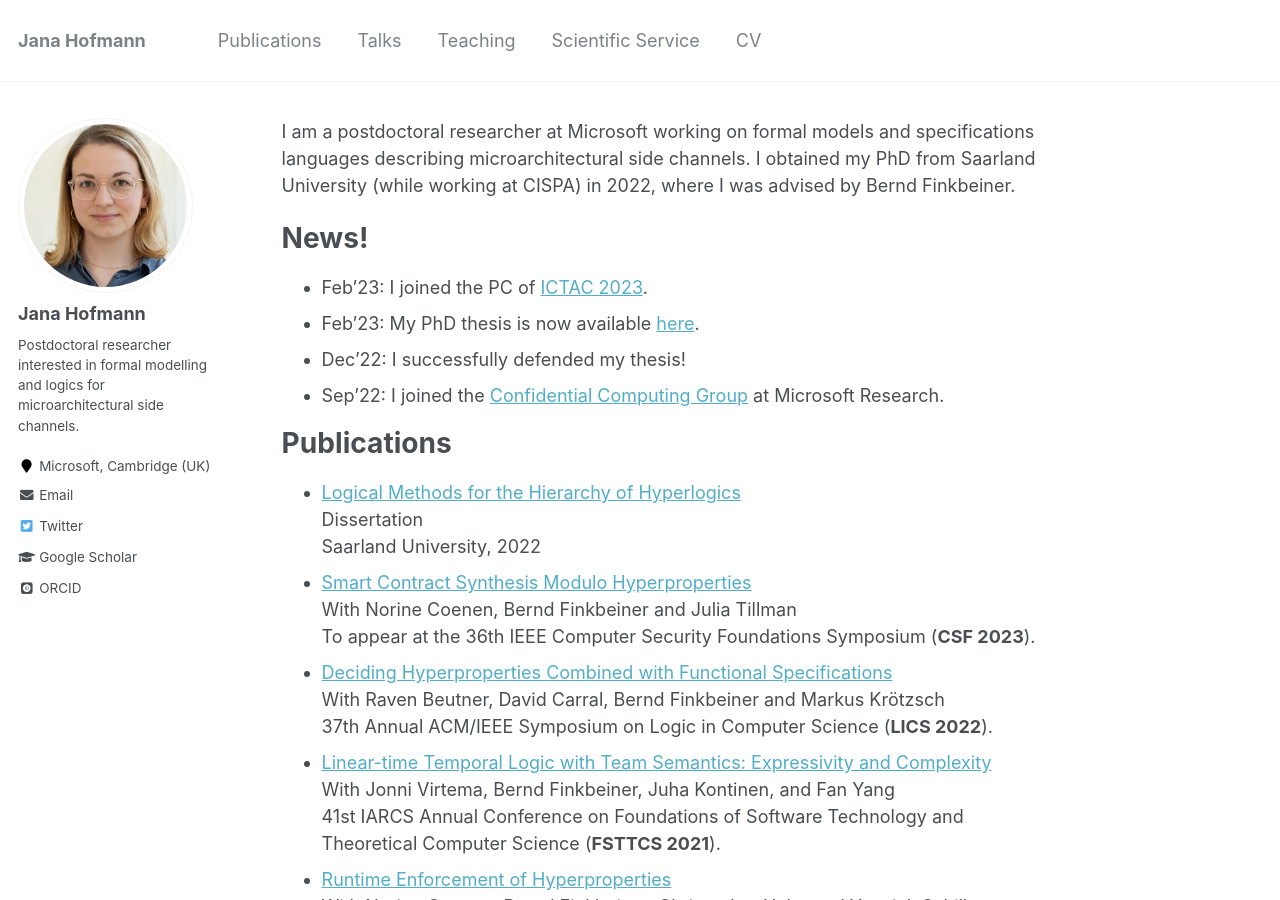
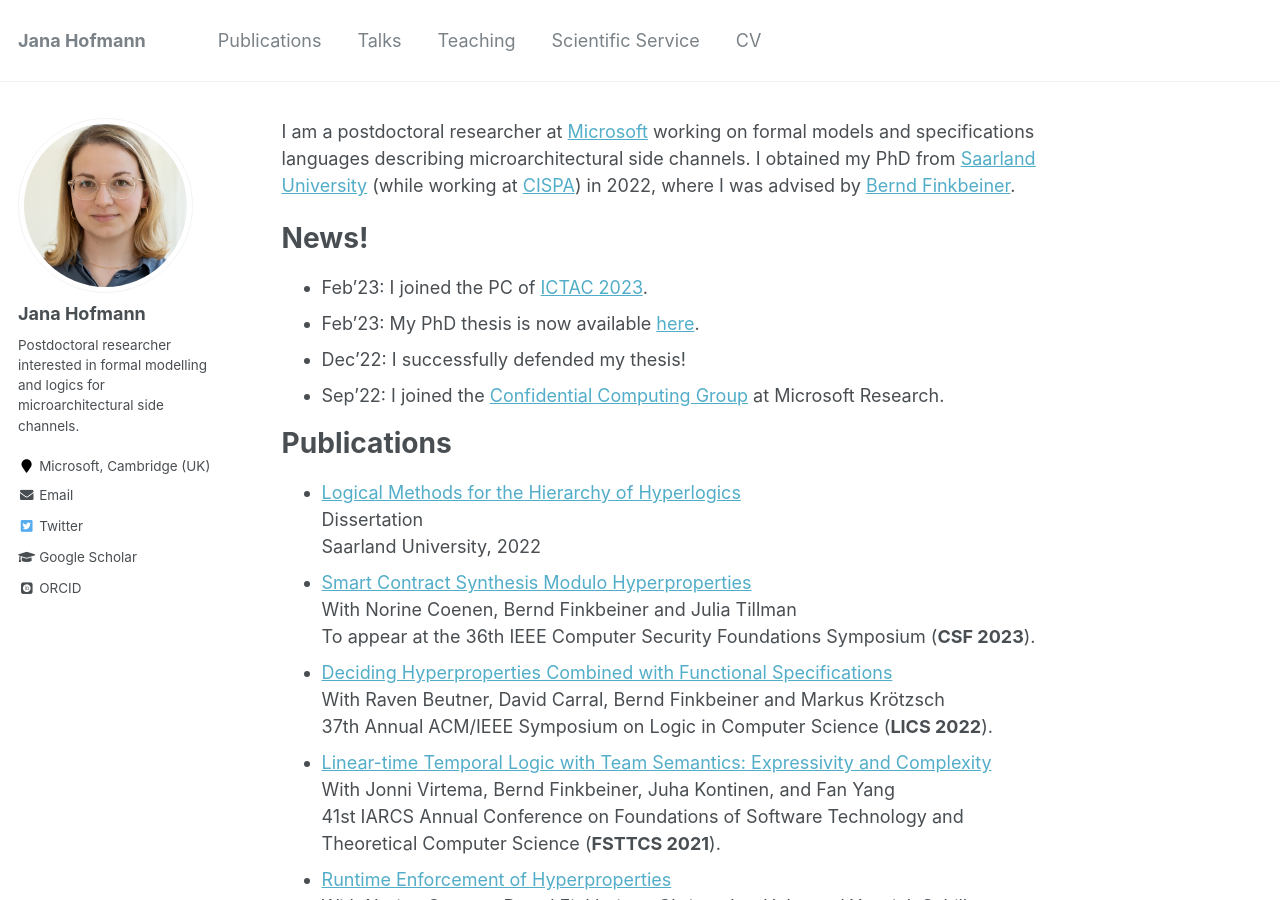
Before and after one commit to janahofmann/janahofmann.github.io, a Jekyll site: the page built from _pages/about.md, in a window 1280 px wide and 900 px high. Built offline with Jekyll 4.4.1, drawn with Linux system fonts in a browser that asks for light colours; some web fonts are replaced; part of the change alters nothing that is shown.

```diff
--- a/_pages/about.md
+++ b/_pages/about.md
@@ -8,7 +8,7 @@ redirect_from:
   - /about.html
 ---
 
-I am a postdoctoral researcher at Microsoft working on formal models and specifications languages describing microarchitectural side channels. I obtained my PhD from Saarland University (while working at CISPA) in 2022, where I was advised by Bernd Finkbeiner.
+I am a postdoctoral researcher at [Microsoft](https://www.microsoft.com/en-us/research/group/confidential-computing/) working on formal models and specifications languages describing microarchitectural side channels. I obtained my PhD from [Saarland University](https://saarland-informatics-campus.de) (while working at [CISPA](https://cispa.de/en)) in 2022, where I was advised by [Bernd Finkbeiner](https://www.react.uni-saarland.de/people/finkbeiner.html).
 
 
 # News!
```
